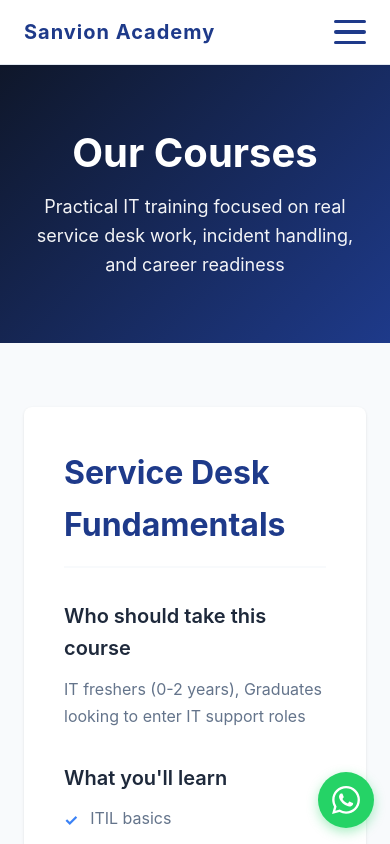
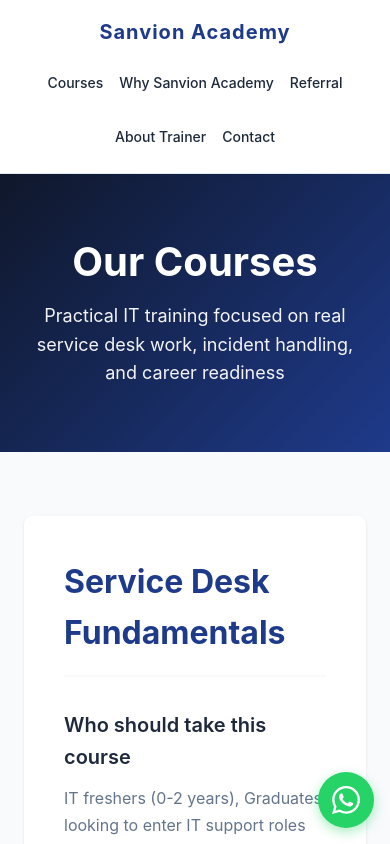
Before and after one commit to stalinSaga04/savionAcademyWebsite, a Next.js app: page /courses in a window 390 px wide. Shown: the top 844 px of the page. Built offline with nearby package versions, Linux system fonts and the light colour scheme.

Commit message:
Revert "Add responsive hamburger menu button for mobile navigation"
This reverts commit 57dd4125b0c441782c864761ca729739742f1a08.

```diff
--- a/components/Nav.module.css
+++ b/components/Nav.module.css
@@ -14,7 +14,6 @@
   display: flex;
   justify-content: space-between;
   align-items: center;
-  position: relative;
 }
 
 .logo {
@@ -23,53 +22,10 @@
   color: var(--primary-blue);
   letter-spacing: 0.05em;
   transition: color 0.2s;
-  z-index: 101;
 }
 
 .logo:hover {
   color: var(--accent-blue);
-}
-
-/* Hamburger Menu Button */
-.menuButton {
-  display: none;
-  flex-direction: column;
-  justify-content: space-around;
-  width: 2rem;
-  height: 2rem;
-  background: transparent;
-  border: none;
-  cursor: pointer;
-  padding: 0;
-  z-index: 101;
-  position: relative;
-}
-
-.menuButton:focus {
-  outline: none;
-}
-
-.menuIcon {
-  width: 2rem;
-  height: 0.2rem;
-  background-color: var(--primary-blue);
-  border-radius: 10px;
-  transition: all 0.3s ease;
-  position: relative;
-  transform-origin: 1px;
-}
-
-.menuButtonOpen .menuIcon:nth-child(1) {
-  transform: rotate(45deg);
-}
-
-.menuButtonOpen .menuIcon:nth-child(2) {
-  opacity: 0;
-  transform: translateX(20px);
-}
-
-.menuButtonOpen .menuIcon:nth-child(3) {
-  transform: rotate(-45deg);
 }
 
 .navLinks {
@@ -90,51 +46,15 @@
   color: var(--accent-blue);
 }
 
-/* Mobile Styles */
 @media (max-width: 768px) {
-  .menuButton {
-    display: flex;
+  .navContainer {
+    flex-direction: column;
+    gap: 1rem;
   }
 
   .navLinks {
-    position: absolute;
-    top: 100%;
-    left: 0;
-    right: 0;
-    flex-direction: column;
-    background-color: var(--white);
-    border-bottom: 1px solid #e2e8f0;
-    box-shadow: 0 4px 6px rgba(0, 0, 0, 0.1);
-    padding: 1rem 1.5rem;
-    gap: 0.5rem;
-    max-height: 0;
-    overflow: hidden;
-    opacity: 0;
-    transition: max-height 0.3s ease, opacity 0.3s ease, padding 0.3s ease;
-  }
-
-  .navLinksOpen {
-    max-height: 400px;
-    opacity: 1;
-    padding: 1.5rem 1.5rem;
-  }
-
-  .navLink {
-    font-size: 1rem;
-    padding: 0.75rem 0;
-    width: 100%;
-    text-align: left;
-    border-bottom: 1px solid #f1f5f9;
-  }
-
-  .navLink:last-child {
-    border-bottom: none;
-  }
-}
-
-/* Tablet Styles */
-@media (min-width: 769px) and (max-width: 1024px) {
-  .navLinks {
+    flex-wrap: wrap;
+    justify-content: center;
     gap: 1rem;
   }
 
--- a/components/Nav.tsx
+++ b/components/Nav.tsx
@@ -1,46 +1,19 @@
-'use client'
-
-import { useState } from 'react'
 import Link from 'next/link'
 import styles from './Nav.module.css'
 
 export default function Nav() {
-  const [isMenuOpen, setIsMenuOpen] = useState(false)
-
-  const toggleMenu = () => {
-    setIsMenuOpen(!isMenuOpen)
-  }
-
-  const closeMenu = () => {
-    setIsMenuOpen(false)
-  }
-
   return (
     <nav className={styles.nav}>
       <div className={styles.navContainer}>
-        <Link href="/" className={styles.logo} onClick={closeMenu}>
+        <Link href="/" className={styles.logo}>
           Sanvion Academy
         </Link>
-
-        {/* Hamburger Menu Button */}
-        <button
-          className={`${styles.menuButton} ${isMenuOpen ? styles.menuButtonOpen : ''}`}
-          onClick={toggleMenu}
-          aria-label="Toggle menu"
-          aria-expanded={isMenuOpen}
-        >
-          <span className={styles.menuIcon}></span>
-          <span className={styles.menuIcon}></span>
-          <span className={styles.menuIcon}></span>
-        </button>
-
-        {/* Navigation Links */}
-        <div className={`${styles.navLinks} ${isMenuOpen ? styles.navLinksOpen : ''}`}>
-          <Link href="/courses" className={styles.navLink} onClick={closeMenu}>Courses</Link>
-          <Link href="/why-sanvion-academy" className={styles.navLink} onClick={closeMenu}>Why Sanvion Academy</Link>
-          <Link href="/referral" className={styles.navLink} onClick={closeMenu}>Referral</Link>
-          <Link href="/about-trainer" className={styles.navLink} onClick={closeMenu}>About Trainer</Link>
-          <Link href="/contact" className={styles.navLink} onClick={closeMenu}>Contact</Link>
+        <div className={styles.navLinks}>
+          <Link href="/courses" className={styles.navLink}>Courses</Link>
+          <Link href="/why-sanvion-academy" className={styles.navLink}>Why Sanvion Academy</Link>
+          <Link href="/referral" className={styles.navLink}>Referral</Link>
+          <Link href="/about-trainer" className={styles.navLink}>About Trainer</Link>
+          <Link href="/contact" className={styles.navLink}>Contact</Link>
         </div>
       </div>
     </nav>
```
